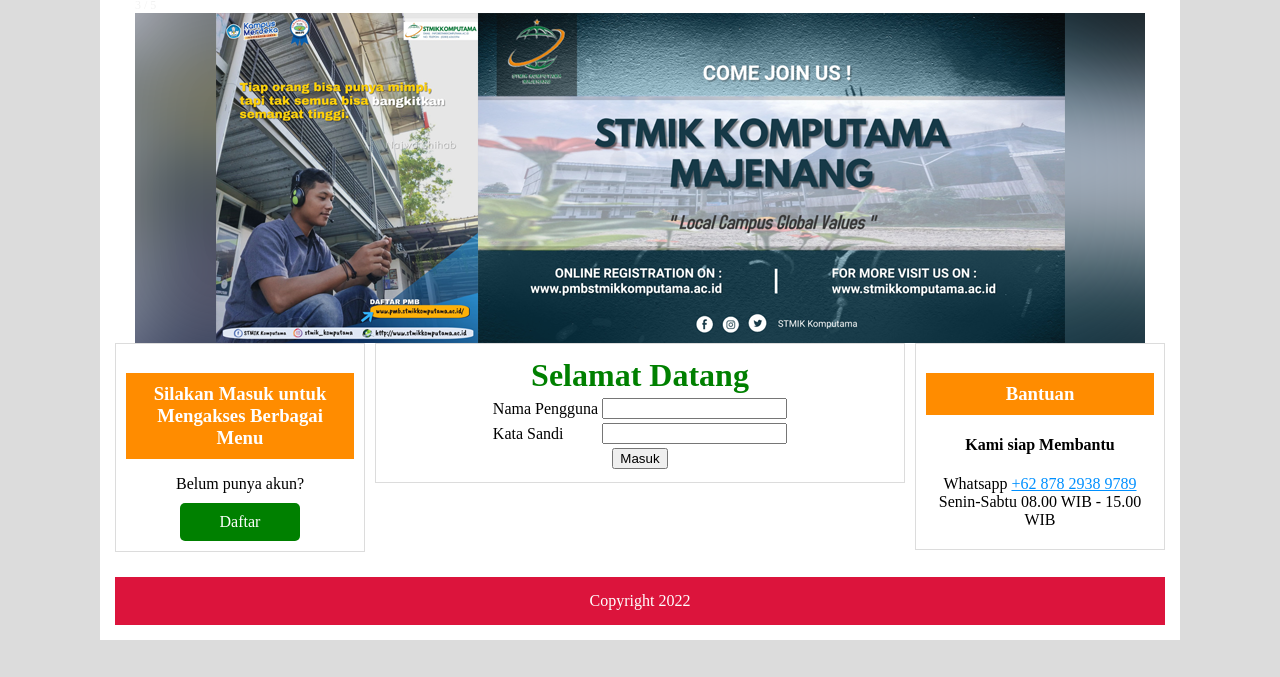
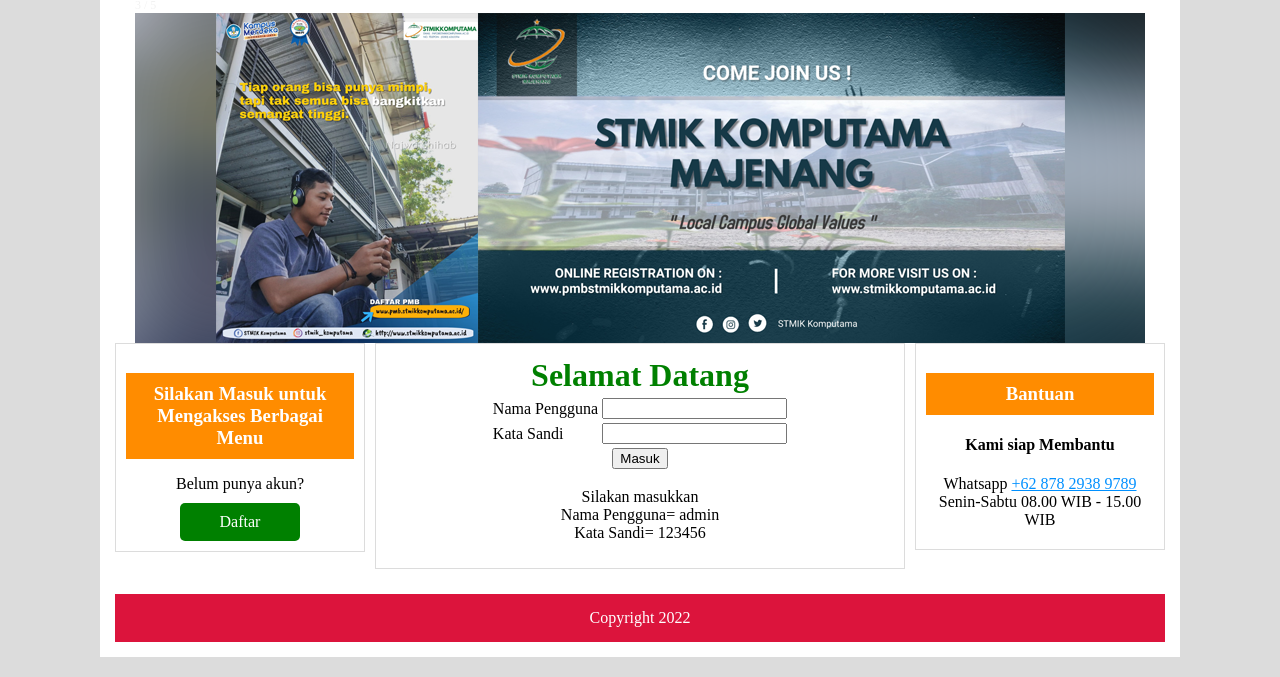
Before and after one commit to noerarvin/noerarvin.github.io, a plain HTML site: page index.html in a window 1280 px wide. Shown: the part 196-873 px from the top of the page. Drawn offline with Linux system fonts and the light colour scheme.

Commit message:
Update index.html

```diff
--- a/index.html
+++ b/index.html
@@ -107,6 +107,7 @@
 					</tr>
 				 </table>
 				 <!--end login form-->
+				<blockquote>Silakan masukkan<br/>Nama Pengguna= admin<br/>Kata Sandi= 123456</blockquote>
             </div>
         </div>
         <div class="menu-kanan">
```
